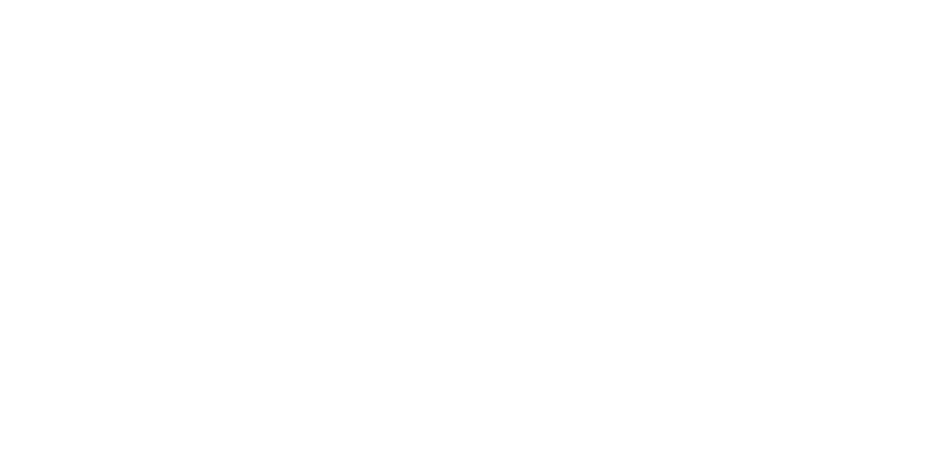
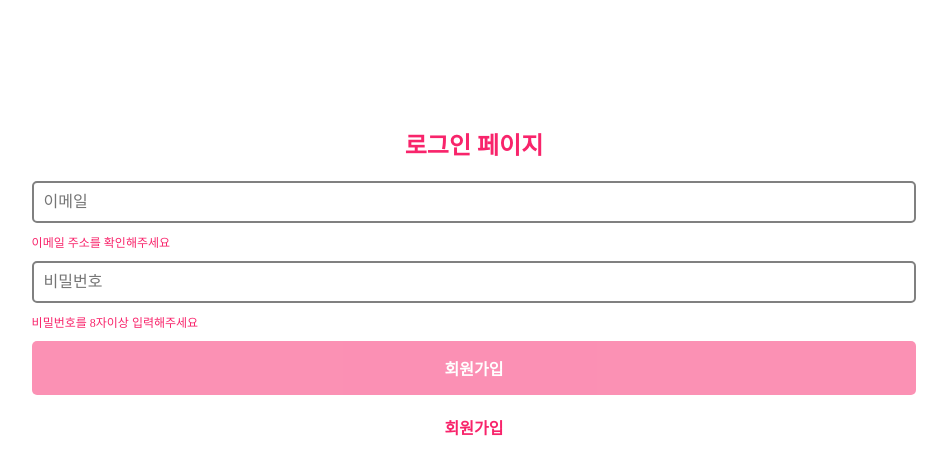
Before and after one commit to SimYuseon/wanted-pre-onboarding-fe-7, a React (Create React App) app: page / in a window 1280 px wide. Shown: the top 474 px of the page, without its empty margins (166-1113 px from the left). Built offline with nearby package versions, Linux system fonts and the light colour scheme.

Commit message:
Feat : 회원가입 기능 구현

```diff
--- a/package.json
+++ b/package.json
@@ -6,9 +6,12 @@
     "@testing-library/jest-dom": "^5.14.1",
     "@testing-library/react": "^13.0.0",
     "@testing-library/user-event": "^13.2.1",
+    "axios": "^1.1.2",
     "react": "^18.2.0",
     "react-dom": "^18.2.0",
+    "react-router-dom": "^6.4.2",
     "react-scripts": "5.0.1",
+    "styled-components": "^5.3.6",
     "web-vitals": "^2.1.0"
   },
   "scripts": {
--- a/public/index.html
+++ b/public/index.html
@@ -14,7 +14,7 @@
       manifest.json provides metadata used when your web app is installed on a
       user's mobile device or desktop. See https://developers.google.com/web/fundamentals/web-app-manifest/
     -->
-    <link rel="manifest" href="%PUBLIC_URL%/manifest.json" />
+    <link rel="/manifest" href="%PUBLIC_URL%/manifest.json" />
     <!--
       Notice the use of %PUBLIC_URL% in the tags above.
       It will be replaced with the URL of the `public` folder during the build.
--- a/src/App.js
+++ b/src/App.js
@@ -1,5 +1,16 @@
-function App() {
-  return <div></div>;
-}
+import { BrowserRouter, Route, Routes } from "react-router-dom";
+import Login from "./components/login/Login";
+import SignUp from "./components/signup/SignUp";
+
+const App = () => {
+  return (
+    <BrowserRouter>
+      <Routes>
+        <Route path="/" element={<Login />} />
+        <Route path="/signup" element={<SignUp />} />
+      </Routes>
+    </BrowserRouter>
+  );
+};
 
 export default App;
--- /dev/null
+++ b/src/components/login/Button.jsx
@@ -0,0 +1,33 @@
+import styled from "styled-components";
+
+const Button = ({ onClickSignUp, isDisable }) => {
+  return (
+    <ButtonWrap>
+      <ButtonStyled disabled={isDisable} onClick={onClickSignUp}>
+        회원가입
+      </ButtonStyled>
+      <ButtonStyled color="#f8246b" backColor="white">
+        회원가입
+      </ButtonStyled>
+    </ButtonWrap>
+  );
+};
+
+const ButtonWrap = styled.div`
+  display: flex;
+  flex-direction: column;
+`;
+const ButtonStyled = styled.button`
+  margin-bottom: 5px;
+  padding: 15px;
+  border: none;
+  border-radius: 5px;
+  font-size: 16px;
+  font-weight: bold;
+  color: ${(props) => props.color || "white"};
+  background-color: ${(props) => props.backColor || "#f8246b"};
+  &:disabled {
+    opacity: 0.5;
+  }
+`;
+export default Button;
--- /dev/null
+++ b/src/components/login/Form.jsx
@@ -0,0 +1,43 @@
+import styled from "styled-components";
+
+const Form = ({ onChangeInputs, email, password, isEmail, ispassWord }) => {
+  return (
+    <InputWrap>
+      <input
+        onChange={onChangeInputs}
+        name="email"
+        className="input"
+        placeholder="이메일"
+        value={email}
+      />
+      {isEmail ? <span>이메일 주소를 확인해주세요</span> : null}
+      <input
+        onChange={onChangeInputs}
+        name="password"
+        className="input"
+        placeholder="비밀번호"
+        value={password}
+      />
+      {ispassWord ? <span>비밀번호를 8자이상 입력해주세요</span> : null}
+    </InputWrap>
+  );
+};
+
+const InputWrap = styled.div`
+  display: flex;
+  flex-direction: column;
+  .input {
+    padding: 10px;
+    border-radius: 5px;
+    border: 2px solid gray;
+    font-size: 16px;
+    margin-bottom: 10px;
+  }
+  span {
+    margin-bottom: 10px;
+    color: #f8246b;
+    font-size: 12px;
+  }
+`;
+
+export default Form;
--- /dev/null
+++ b/src/components/login/Login.jsx
@@ -0,0 +1,111 @@
+import axios from "axios";
+import { useEffect, useState } from "react";
+
+import styled from "styled-components";
+import Form from "./Form";
+import Button from "./Button";
+
+const Login = () => {
+  const [inputs, setInputs] = useState({
+    email: "",
+    password: "",
+  });
+  const [isDisable, setIsDisable] = useState(true);
+  const [isEmail, setIsEmail] = useState(true);
+  const [ispassWord, setIsPassWord] = useState(true);
+
+  const { email, password } = inputs;
+
+  const onChangeInputs = (e) => {
+    const { value, name } = e.target;
+    const regExp =
+      /^[0-9a-zA-Z]([-_\.]?[0-9a-zA-Z])*@[0-9a-zA-Z]([-_\.]?[0-9a-zA-Z])*\.[a-zA-Z]{2,3}$/i;
+    setInputs({ ...inputs, [name]: value });
+
+    if (regExp.test(inputs.email) && inputs.password.length >= 8) {
+      setIsDisable(false);
+      setIsEmail(false);
+      setIsPassWord(false);
+    } else if (inputs.email.length === 0) {
+      setIsEmail(false);
+    }
+
+    if (inputs.password.length === 0) {
+      setIsPassWord(false);
+    }
+  };
+
+  const onClickLogin = async () => {
+    console.log(inputs.email, inputs.password);
+    const { data } = await axios
+      .post("https://pre-onboarding-selection-task.shop/auth/signup", {
+        email: inputs.email,
+        password: inputs.password,
+      })
+      .then((res) => {
+        console.log(res);
+        console.log(res.data);
+      })
+      .catch((err) => {
+        console.log(err);
+      });
+
+    setInputs({
+      email: "",
+      password: "",
+    });
+  };
+
+  return (
+    <Container>
+      <h2 className="title">로그인 페이지</h2>
+      <Form
+        onChangeInputs={onChangeInputs}
+        email={email}
+        password={password}
+        isEmail={isEmail}
+        ispassWord={ispassWord}
+      />
+      <Button onClickLogin={onClickLogin} isDisable={isDisable} />
+    </Container>
+  );
+};
+
+const Container = styled.div`
+  width: 70%;
+  margin: auto;
+  margin-top: 10%;
+  .title {
+    text-align: center;
+    color: #f8246b;
+  }
+`;
+
+const ButtonWrap = styled.div`
+  display: flex;
+  flex-direction: column;
+`;
+const ButtonStyled = styled.button`
+  margin-bottom: 5px;
+  padding: 15px;
+  border: none;
+  border-radius: 5px;
+  font-size: 16px;
+  font-weight: bold;
+  color: ${(props) => props.color || "white"};
+  background-color: ${(props) => props.backColor || "#f8246b"};
+`;
+
+const InputWrap = styled.div`
+  display: flex;
+  flex-direction: column;
+  .input {
+    margin-bottom: 10px;
+    padding: 10px;
+    border-radius: 5px;
+    border: 2px solid gray;
+    font-size: 16px;
+  }
+`;
+
+export default Login;
--- /dev/null
+++ b/src/components/signup/Button.jsx
@@ -0,0 +1,30 @@
+import styled from "styled-components";
+
+const Button = ({ onClickSignUp, isDisable }) => {
+  return (
+    <ButtonWrap>
+      <ButtonStyled disabled={isDisable} onClick={onClickSignUp}>
+        회원가입
+      </ButtonStyled>
+    </ButtonWrap>
+  );
+};
+
+const ButtonWrap = styled.div`
+  display: flex;
+  flex-direction: column;
+`;
+const ButtonStyled = styled.button`
+  margin-bottom: 5px;
+  padding: 15px;
+  border: none;
+  border-radius: 5px;
+  font-size: 16px;
+  font-weight: bold;
+  color: ${(props) => props.color || "white"};
+  background-color: ${(props) => props.backColor || "#f8246b"};
+  &:disabled {
+    opacity: 0.5;
+  }
+`;
+export default Button;
--- /dev/null
+++ b/src/components/signup/Form.jsx
@@ -0,0 +1,43 @@
+import styled from "styled-components";
+
+const Form = ({ onChangeInputs, email, password, isEmail, ispassWord }) => {
+  return (
+    <InputWrap>
+      <input
+        onChange={onChangeInputs}
+        name="email"
+        className="input"
+        placeholder="이메일"
+        value={email}
+      />
+      {isEmail ? null : <span>이메일 주소를 확인해주세요</span>}
+      <input
+        onChange={onChangeInputs}
+        name="password"
+        className="input"
+        placeholder="비밀번호"
+        value={password}
+      />
+      {ispassWord ? null : <span>비밀번호를 8자이상 입력해주세요</span>}
+    </InputWrap>
+  );
+};
+
+const InputWrap = styled.div`
+  display: flex;
+  flex-direction: column;
+  .input {
+    padding: 10px;
+    border-radius: 5px;
+    border: 2px solid gray;
+    font-size: 16px;
+    margin-bottom: 10px;
+  }
+  span {
+    margin-bottom: 10px;
+    color: #f8246b;
+    font-size: 12px;
+  }
+`;
+
+export default Form;
--- /dev/null
+++ b/src/components/signup/SignUp.jsx
@@ -0,0 +1,83 @@
+import axios from "axios";
+import { useEffect, useState } from "react";
+
+import styled from "styled-components";
+import Form from "./Form";
+import Button from "./Button";
+const SignUp = () => {
+  const [inputs, setInputs] = useState({
+    email: "",
+    password: "",
+  });
+  const [isDisable, setIsDisable] = useState(true);
+  const [isEmail, setIsEmail] = useState(true);
+  const [ispassWord, setIsPassWord] = useState(true);
+
+  const { email, password } = inputs;
+
+  const onChangeInputs = (e) => {
+    const { value, name } = e.target;
+    const regExp =
+      /^[0-9a-zA-Z]([-_\.]?[0-9a-zA-Z])*@[0-9a-zA-Z]([-_\.]?[0-9a-zA-Z])*\.[a-zA-Z]{2,3}$/i;
+    setInputs({ ...inputs, [name]: value });
+
+    if (regExp.test(inputs.email) && inputs.password.length >= 8) {
+      setIsDisable(false);
+      setIsEmail(true);
+      setIsPassWord(true);
+    } else if (inputs.email.length > 0) {
+      setIsEmail(false);
+    }
+
+    if (inputs.password.length > 0) {
+      setIsPassWord(false);
+    }
+  };
+
+  const onClickSignUp = async () => {
+    console.log(inputs.email, inputs.password);
+    const { data } = await axios
+      .post("https://pre-onboarding-selection-task.shop/auth/signup", {
+        email: inputs.email,
+        password: inputs.password,
+      })
+      .then((res) => {
+        console.log(res);
+        console.log(res.data);
+      })
+      .catch((err) => {
+        console.log(err);
+      });
+
+    setInputs({
+      email: "",
+      password: "",
+    });
+  };
+
+  return (
+    <Container>
+      <h2 className="title">회원가입 페이지</h2>
+      <Form
+        onChangeInputs={onChangeInputs}
+        email={email}
+        password={password}
+        isEmail={isEmail}
+        ispassWord={ispassWord}
+      />
+      <Button onClickLogin={onClickSignUp} isDisable={isDisable} />
+    </Container>
+  );
+};
+
+const Container = styled.div`
+  width: 70%;
+  margin: auto;
+  margin-top: 10%;
+  .title {
+    text-align: center;
+    color: #f8246b;
+  }
+`;
+
+export default SignUp;
```
Also changed, not shown: 2 other files (tests, documents, lock files or other folders).
